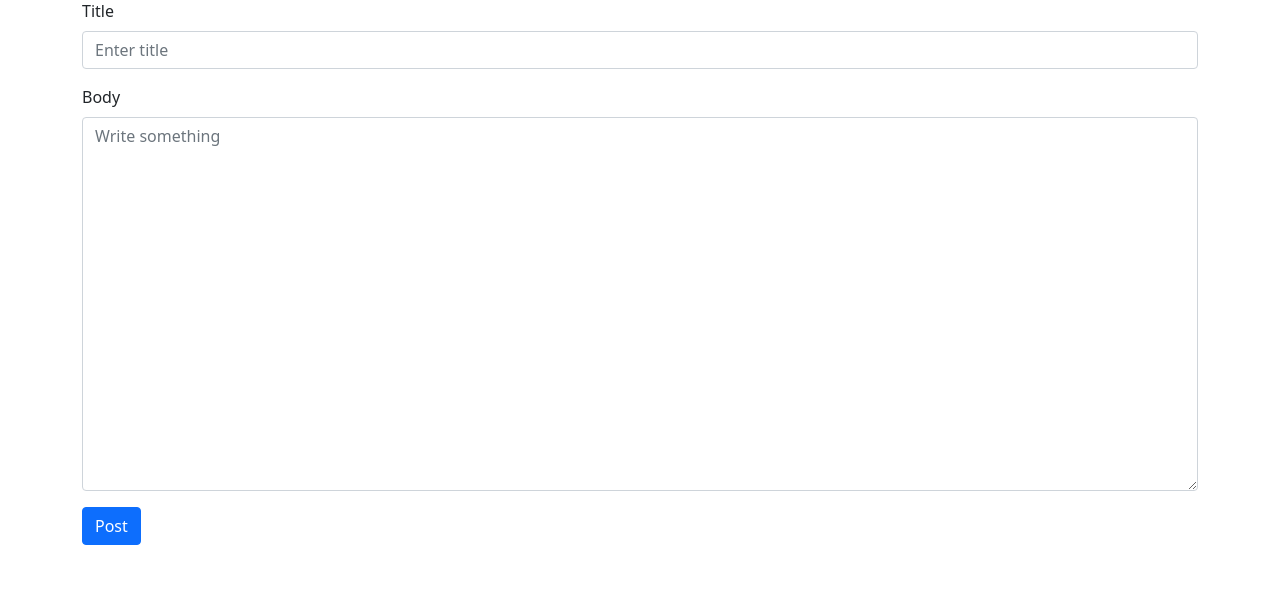
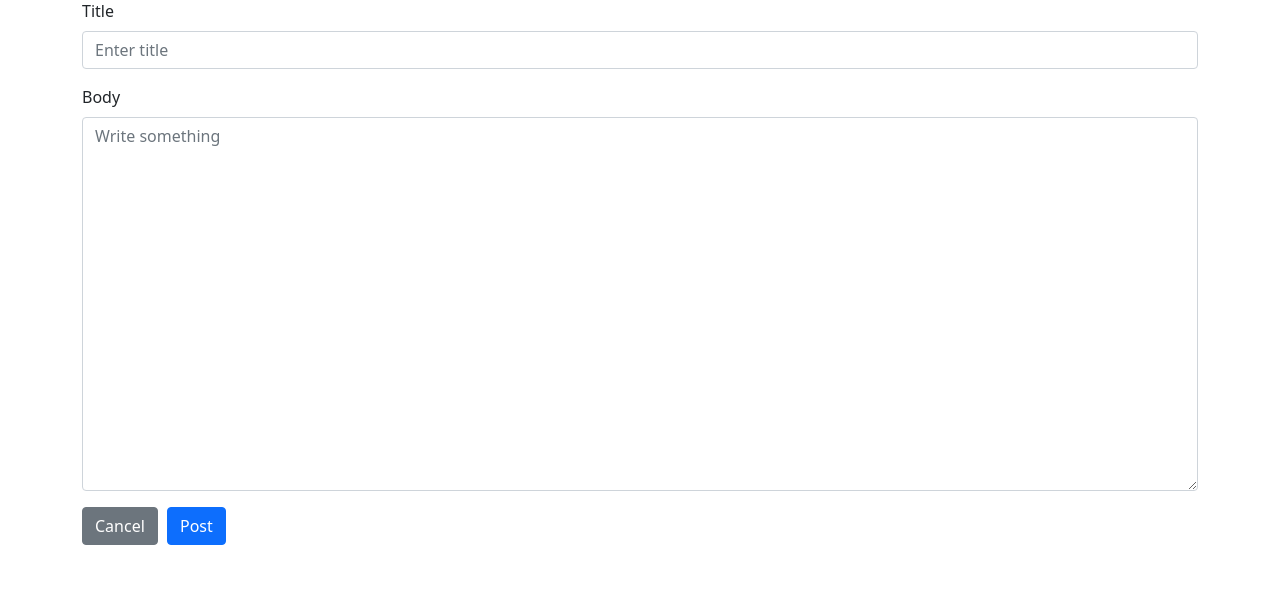
Before and after one commit to Jackbaklava/Flakome, a Flask app: page /create-post in a window 1280 px wide. Shown: the part 105-712 px from the top of the page. Run offline with Flask 2, Linux system fonts and the light colour scheme; the visitor is signed in with stand-in values (Sample User, id 1).

Commit message:
Added cancel button lol

```diff
--- /dev/null
+++ b/website/static/style.css
@@ -0,0 +1,3 @@
+.btn-cancel {
+    margin-right: 5px;
+}
--- a/website/templates/base.html
+++ b/website/templates/base.html
@@ -11,6 +11,7 @@
     <script src="https://cdn.jsdelivr.net/npm/bootstrap@5.1.0/dist/js/bootstrap.bundle.min.js"
         integrity="sha384-U1DAWAznBHeqEIlVSCgzq+c9gqGAJn5c/t99JyeKa9xxaYpSvHU5awsuZVVFIhvj" crossorigin="anonymous">
     </script>
+    <link rel="stylesheet" href="{{ url_for('static', filename='style.css') }}">
 </head>
 
 <body>
--- a/website/templates/create-post.html
+++ b/website/templates/create-post.html
@@ -25,6 +25,7 @@
         ></textarea>
     </div>
 
+    <button type="button" class="btn btn-secondary btn-cancel" onclick="redirect('/')">Cancel</button>
     <button type="submit" class="btn btn-primary">Post</button>
 </form>
 
```
